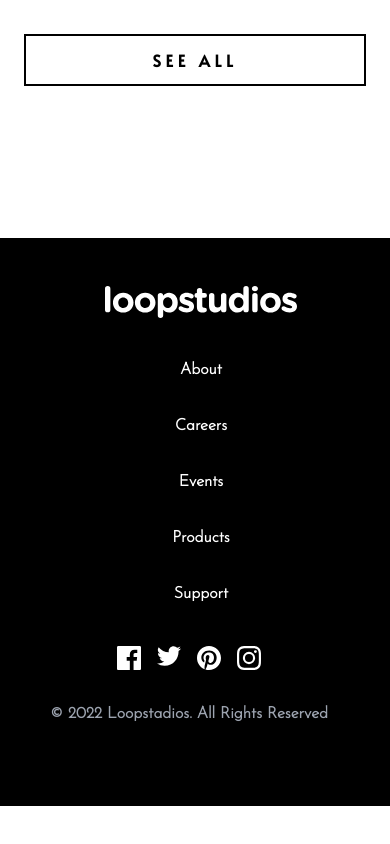
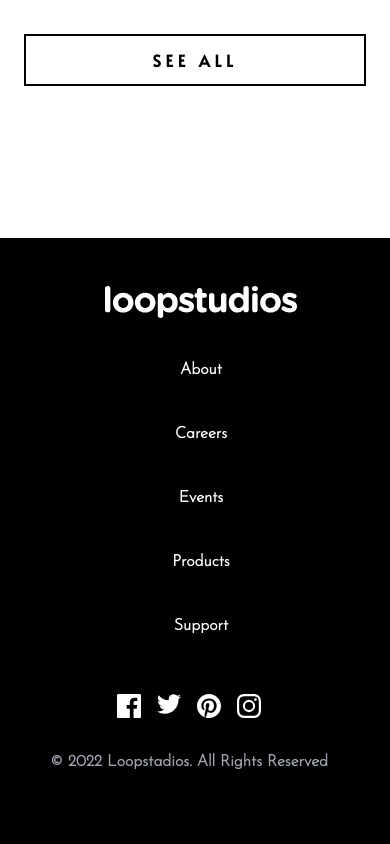
Before and after one commit to amin-sadeqi/Loopstadio-website, a website: page index.html in a window 390 px wide. Shown: the part 2628-3472 px from the top of the page. Before the commit the page ends 3434 px from the top, so only its background shows below. Drawn offline with Linux system fonts and the light colour scheme.

Commit message:
fix footer items height

```diff
--- a/index.html
+++ b/index.html
@@ -286,38 +286,38 @@
           </div>
           <!-- menu -->
           <div
-            class="flex flex-col items-center space-y-8 md:flex-row md:space-y-0 md:space-x-8 md:items-start"
+            class="flex flex-col items-center justify-center space-y-6 md:flex-row md:space-y-0 md:space-x-8 md:items-start"
           >
             <!-- item 1 -->
-            <div class="group">
+            <div class="group h-10">
               <a href="#" class="font-bold">About</a>
               <div
-                class="hidden border-b border-white mx-2 group-hover:block"
+                class="mx-2 group-hover:border-b group-hover:border-white"
               ></div>
             </div>
             <!-- item 2 -->
-            <div class="group">
+            <div class="group h-10">
               <a href="#" class="font-bold">Careers</a>
               <div
                 class="hidden border-b border-white mx-2 group-hover:block"
               ></div>
             </div>
             <!-- item 3 -->
-            <div class="group">
+            <div class="group h-10">
               <a href="#" class="font-bold">Events</a>
               <div
                 class="hidden border-b border-white mx-2 group-hover:block"
               ></div>
             </div>
             <!-- item 4 -->
-            <div class="group">
+            <div class="group h-10">
               <a href="#" class="font-bold">Products</a>
               <div
                 class="hidden border-b border-white mx-2 group-hover:block"
               ></div>
             </div>
             <!-- item 5 -->
-            <div class="group">
+            <div class="group h-10">
               <a href="#" class="font-bold">Support</a>
               <div
                 class="hidden border-b border-white mx-2 group-hover:block"
```
Also changed, not shown: css/output.css.
